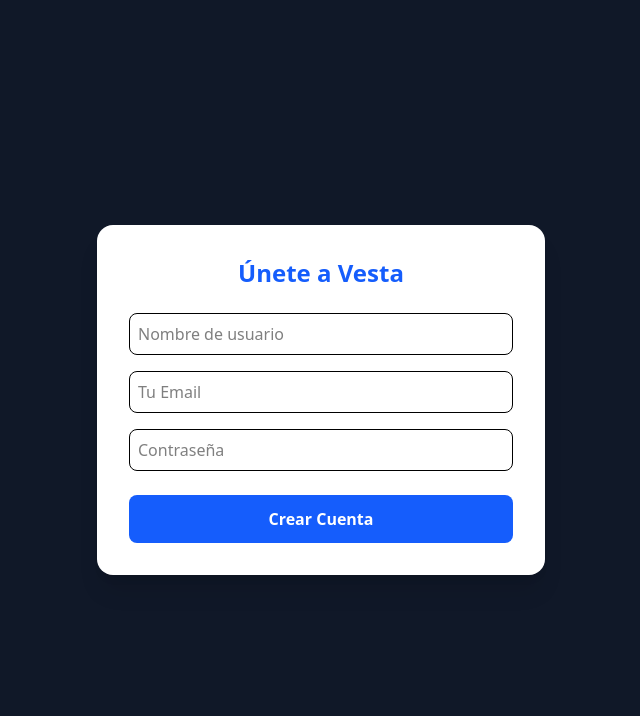
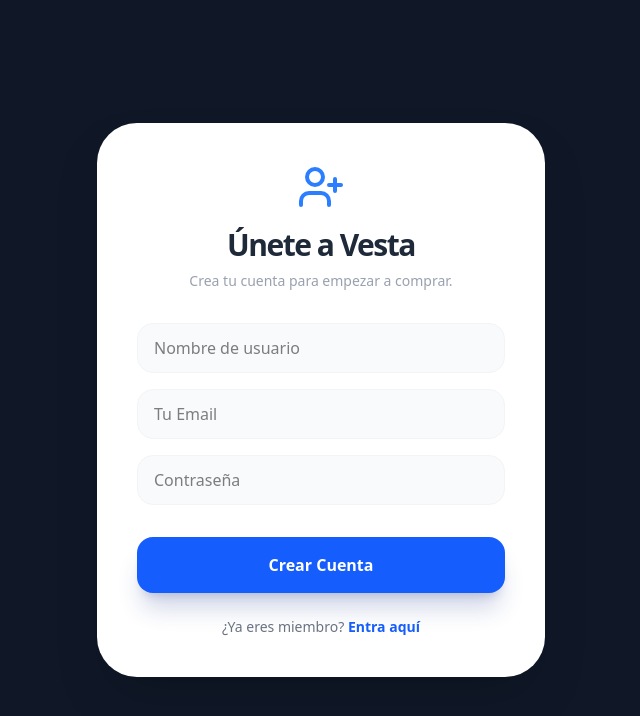
Before and after one commit to ShadowRoot07/VestaProject_frontend, a React (Vite) app: page /register in a window 1280 px wide. Shown: the top 716 px of the page, without its empty margins (319-959 px from the left). Built offline with nearby package versions, Linux system fonts and the light colour scheme; no server answers.

Commit message:
feat: Add loading animation when the user registers or login

```diff
--- a/src/pages/Login.jsx
+++ b/src/pages/Login.jsx
@@ -1,39 +1,45 @@
 import { useState } from 'react';
 import { useAuth } from '../context/AuthContext';
 import { useNavigate, Link } from 'react-router-dom';
+import { Loader2, LogIn } from 'lucide-react';
 
 const Login = () => {
   const [username, setUsername] = useState('');
   const [password, setPassword] = useState('');
+  const [isLoading, setIsLoading] = useState(false);
   const { login } = useAuth();
   const navigate = useNavigate();
 
   const handleSubmit = async (e) => {
     e.preventDefault();
-        console.log("Intentando login con:", username); // LOG 1
-        try {
-          const result = await login(username, password);
-          console.log("Login exitoso, datos recibidos:", result); // LOG 2
-
-          console.log("Navegando a dashboard..."); // LOG 3
-          navigate('/dashboard');
-        } catch (error) {
-          console.log("Error detectado en el catch:", error);
-        }
+    setIsLoading(true); // Iniciamos animación
+    try {
+      await login(username, password);
+      navigate('/dashboard');
+    } catch (error) {
+      console.log("Error en login:", error);
+      alert("Credenciales incorrectas");
+    } finally {
+      setIsLoading(false); // Detenemos animación
+    }
   };
-
 
   return (
     <div className="min-h-screen flex items-center justify-center bg-gray-100 p-4">
-      <form onSubmit={handleSubmit} className="bg-white p-8 rounded-2xl shadow-xl w-full max-w-md">
-        <h2 className="text-2xl font-bold text-gray-800 mb-6 text-center">Vesta Login</h2>
+      <form onSubmit={handleSubmit} className="bg-white p-8 rounded-[2rem] shadow-xl w-full max-w-md border border-gray-100">
+        <div className="flex justify-center mb-4 text-blue-600">
+            <LogIn size={40} />
+        </div>
+        <h2 className="text-3xl font-black text-gray-800 mb-2 text-center tracking-tight">Vesta Login</h2>
+        <p className="text-gray-400 text-center mb-8 text-sm font-medium">¡Qué bueno verte de nuevo!</p>
 
         <div className="space-y-4">
           <div>
-            <label className="block text-sm font-medium text-gray-700">Nombre de Usuario</label>
+            <label className="block text-sm font-bold text-gray-700 ml-1">Usuario</label>
             <input
-                type="text" // Cambiado de email a text
-                className="mt-1 block w-full px-4 py-2 border border-gray-300 rounded-lg focus:ring-blue-500"
+                disabled={isLoading}
+                type="text"
+                className="mt-1 block w-full px-4 py-3 bg-gray-50 border border-gray-200 rounded-2xl focus:ring-2 focus:ring-blue-500 focus:bg-white outline-none transition-all disabled:opacity-50"
                 value={username}
                 onChange={(e) => setUsername(e.target.value)}
                 required
@@ -41,10 +47,11 @@
           </div>
 
           <div>
-            <label className="block text-sm font-medium text-gray-700">Contraseña</label>
+            <label className="block text-sm font-bold text-gray-700 ml-1">Contraseña</label>
             <input
+              disabled={isLoading}
               type="password"
-              className="mt-1 block w-full px-4 py-2 border border-gray-300 rounded-lg focus:ring-blue-500 focus:border-blue-500"
+              className="mt-1 block w-full px-4 py-3 bg-gray-50 border border-gray-200 rounded-2xl focus:ring-2 focus:ring-blue-500 focus:bg-white outline-none transition-all disabled:opacity-50"
               value={password}
               onChange={(e) => setPassword(e.target.value)}
               required
@@ -52,12 +59,21 @@
           </div>
         </div>
 
-        <button type="submit" className="w-full mt-6 bg-blue-600 text-white py-2 rounded-lg font-semibold hover:bg-blue-700 transition">
-          Entrar
+        <button
+          disabled={isLoading}
+          type="submit"
+          className="w-full mt-8 bg-blue-600 text-white py-4 rounded-2xl font-black hover:bg-blue-700 transition-all shadow-lg shadow-blue-200 flex justify-center items-center gap-2 disabled:bg-gray-400 disabled:shadow-none"
+        >
+          {isLoading ? (
+            <><Loader2 className="animate-spin" size={20} /> Entrando...</>
+          ) : (
+            "Iniciar Sesión"
+          )}
         </button>
-        <p className="mt-4 text-center text-sm text-gray-600">
-            ¿No tienes cuenta?
-            <Link to="/register" className="text-blue-600 font-bold">Regístrate aquí</Link>
+
+        <p className="mt-6 text-center text-sm text-gray-500 font-medium">
+            ¿No tienes cuenta?{' '}
+            <Link to="/register" className="text-blue-600 font-black hover:underline">Regístrate</Link>
         </p>
       </form>
     </div>
--- a/src/pages/Register.jsx
+++ b/src/pages/Register.jsx
@@ -1,54 +1,79 @@
 import { useState } from 'react';
 import api from '../services/api';
-import { useNavigate } from 'react-router-dom';
+import { useNavigate, Link } from 'react-router-dom';
+import { Loader2, UserPlus } from 'lucide-react';
 
 const Register = () => {
   const [formData, setFormData] = useState({ username: '', password: '', email: '' });
+  const [isLoading, setIsLoading] = useState(false);
   const navigate = useNavigate();
 
   const handleRegister = async (e) => {
     e.preventDefault();
+    setIsLoading(true);
     try {
-      // Llamada al endpoint exacto de tu imagen: /auth/register
       await api.post('/auth/register', formData);
       alert('¡Registro exitoso! Ya puedes loguearte.');
       navigate('/login');
     } catch (error) {
       console.error(error);
-      alert('Error en el registro. Revisa los datos.');
+      alert('Error en el registro. Es posible que el usuario ya exista.');
+    } finally {
+      setIsLoading(false);
     }
   };
 
   return (
     <div className="min-h-screen flex items-center justify-center bg-gray-900 p-4">
-      <form onSubmit={handleRegister} className="bg-white p-8 rounded-2xl shadow-xl w-full max-w-md">
-        <h2 className="text-2xl font-bold text-blue-600 mb-6 text-center">Únete a Vesta</h2>
+      <form onSubmit={handleRegister} className="bg-white p-10 rounded-[2.5rem] shadow-2xl w-full max-w-md">
+        <div className="flex justify-center mb-4 text-blue-500">
+            <UserPlus size={48} />
+        </div>
+        <h2 className="text-3xl font-black text-gray-800 mb-2 text-center tracking-tighter">Únete a Vesta</h2>
+        <p className="text-gray-400 text-center mb-8 text-sm">Crea tu cuenta para empezar a comprar.</p>
+
         <div className="space-y-4">
           <input
+            disabled={isLoading}
             type="text"
             placeholder="Nombre de usuario"
-            className="w-full p-2 border rounded-lg"
+            className="w-full px-4 py-3 bg-gray-50 border border-gray-100 rounded-2xl focus:ring-2 focus:ring-blue-500 outline-none transition-all disabled:opacity-50"
             onChange={e => setFormData({...formData, username: e.target.value})}
             required
           />
           <input
+            disabled={isLoading}
             type="email"
             placeholder="Tu Email"
-            className="w-full p-2 border rounded-lg"
+            className="w-full px-4 py-3 bg-gray-50 border border-gray-100 rounded-2xl focus:ring-2 focus:ring-blue-500 outline-none transition-all disabled:opacity-50"
             onChange={e => setFormData({...formData, email: e.target.value})}
             required
           />
           <input
+            disabled={isLoading}
             type="password"
             placeholder="Contraseña"
-            className="w-full p-2 border rounded-lg"
+            className="w-full px-4 py-3 bg-gray-50 border border-gray-100 rounded-2xl focus:ring-2 focus:ring-blue-500 outline-none transition-all disabled:opacity-50"
             onChange={e => setFormData({...formData, password: e.target.value})}
             required
           />
         </div>
-        <button className="w-full mt-6 bg-blue-600 text-white py-3 rounded-lg font-bold hover:bg-blue-700 transition">
-          Crear Cuenta
+
+        <button
+          disabled={isLoading}
+          className="w-full mt-8 bg-blue-600 text-white py-4 rounded-2xl font-black hover:bg-blue-700 transition-all shadow-xl shadow-blue-900/20 flex justify-center items-center gap-2 disabled:bg-gray-300 disabled:shadow-none"
+        >
+          {isLoading ? (
+            <><Loader2 className="animate-spin" size={20} /> Creando...</>
+          ) : (
+            "Crear Cuenta"
+          )}
         </button>
+
+        <p className="mt-6 text-center text-sm text-gray-500 font-medium">
+            ¿Ya eres miembro?{' '}
+            <Link to="/login" className="text-blue-600 font-black hover:underline">Entra aquí</Link>
+        </p>
       </form>
     </div>
   );
```
